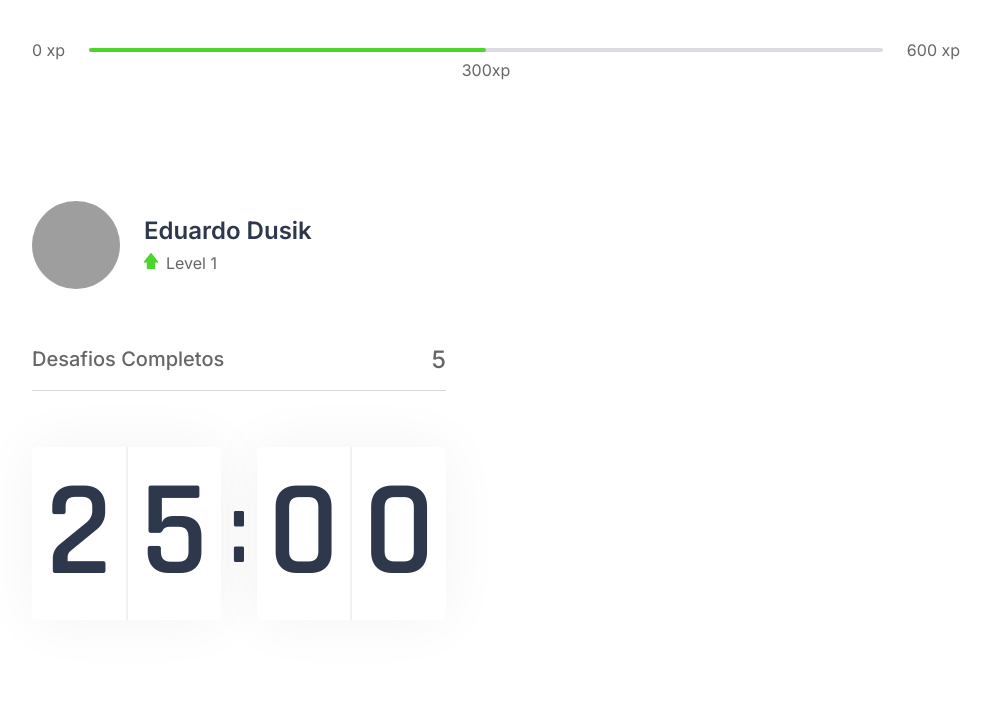
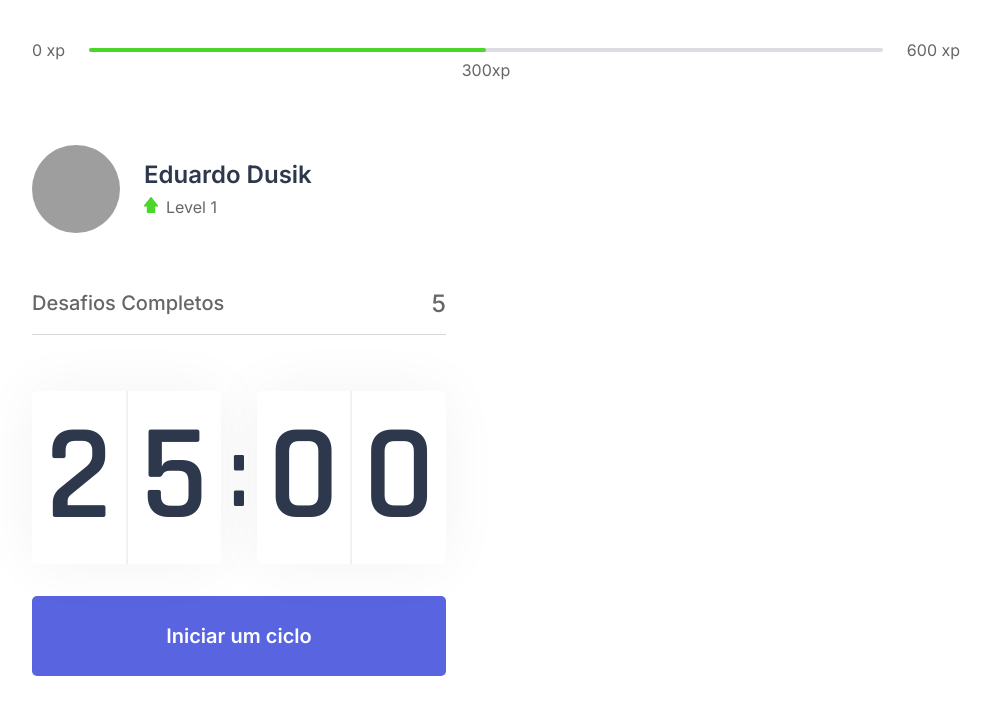
Before and after one commit to EDusik/moveit, a Next.js app in the folder moveit-next/: page / in a window 1280 px wide. Shown: the top 714 px of the page, without its empty margins (144-1135 px from the left). Built offline with nearby package versions, Linux system fonts and the light colour scheme; grey boxes are pictures that could not be loaded.

Commit message:
styles: adding countdownButton

```diff
--- a/moveit-next/src/components/Countdown.tsx
+++ b/moveit-next/src/components/Countdown.tsx
@@ -2,6 +2,7 @@
 
 export const Countdown = () => {
   return (
+    <div>
       <div className={styles.countdownContainer}>
         <div>
           <span>2</span>
@@ -13,5 +14,11 @@
           <span>0</span>
         </div>
       </div>
+
+      <button type="button" className={styles.countdownButton}>
+        Iniciar um ciclo
+      </button>
+    </div>
+
   )
 }
--- a/moveit-next/src/pages/_document.tsx
+++ b/moveit-next/src/pages/_document.tsx
@@ -7,7 +7,7 @@
         <Head>
           <link rel="preconnect" href="https://fonts.gstatic.com" />
           <link href="https://fonts.googleapis.com/css2?family=Inter:wght@400;500;600&family=Rajdhani:wght@600&display=swap" rel="stylesheet" />
-          <title>NLW #4</title>
+          <link rel="shortcut icon" href="favicon.png" type="image/png" />
         </Head>
         <body>
           <Main />
--- a/moveit-next/src/pages/index.tsx
+++ b/moveit-next/src/pages/index.tsx
@@ -2,12 +2,18 @@
 import { Countdown } from "../components/Countdown";
 import { ExperienceBar } from "../components/ExperienceBar";
 import { Profile } from "../components/Profile";
+
+import Head from "next/head";
 
 import styles from "../styles/pages/Home.module.css";
 
 export default function Home() {
   return (
     <div className={styles.container}>
+      <Head>
+        <title>Inicio | move.it</title>
+      </Head>
+
       <ExperienceBar />
       <section>
         <div>
--- a/moveit-next/src/styles/components/Countdown.module.css
+++ b/moveit-next/src/styles/components/Countdown.module.css
@@ -34,3 +34,23 @@
 	font-size: 6.25rem;
 	margin: 0 0.5rem;
 }
+
+.countdownButton {
+	width: 100%;
+	height: 5rem;
+	margin-top: 2rem;
+	display: flex;
+	align-items: center;
+	justify-content: center;
+	border: 0;
+	border-radius: 5px;
+	background-color: var(--blue);
+	color: var(--white);
+	font-size: 1.25rem;
+	font-weight: 600;
+	transition: background-color 0.2s;
+}
+
+.countdownButton:hover {
+	background-color: var(--blue-dark);
+}
```
Lines whose indentation alone changed are shown as unchanged.
